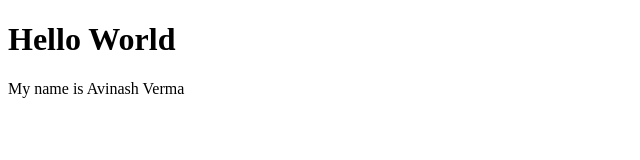
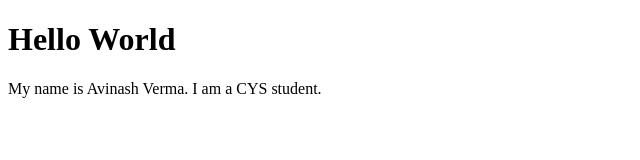
Before and after one commit to Avi-222005/test, a plain HTML site: page index.html in a window 1280 px wide. Shown: the whole page, without its empty margins (0-640 px from the left). Drawn offline with Linux system fonts and the light colour scheme.

Commit message:
Just commiting

```diff
--- a/index.html
+++ b/index.html
@@ -7,6 +7,6 @@
 </head>
 <body>
     <h1>Hello World</h1>
-    <p>My name is Avinash Verma</p>
+    <p>My name is Avinash Verma. I am a CYS student.</p>
 </body>
 </html>
```
